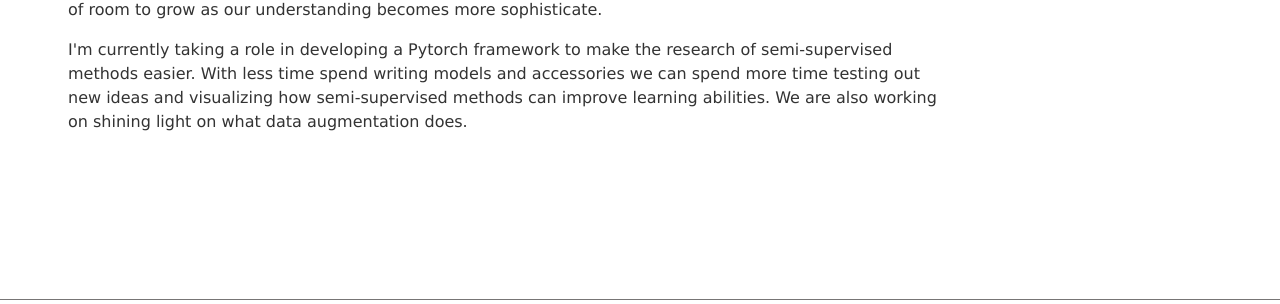
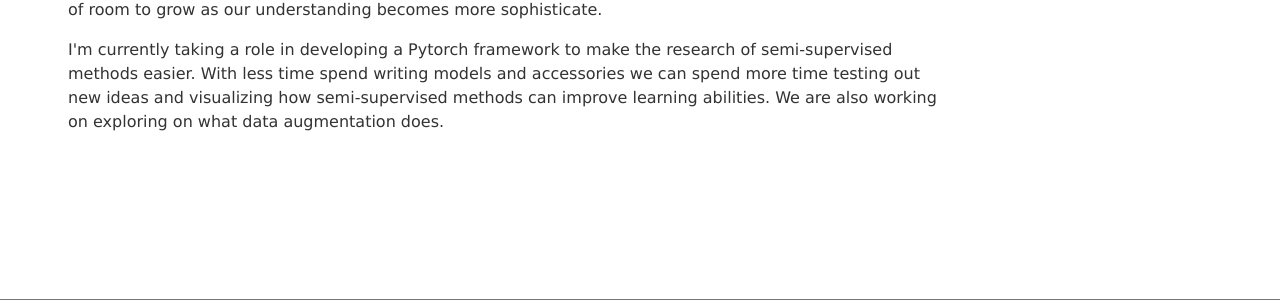
Before and after one commit to nmarzz/nmarzz.github.io, a Jekyll site: the page built from about.html, in a window 1280 px wide. Shown: the part 721-1025 px from the top of the page. Built offline with Jekyll 4.4.1, drawn with Linux system fonts in a browser that asks for light colours.

Commit message:
about updates

```diff
--- a/about.html
+++ b/about.html
@@ -36,5 +36,5 @@ grow as our understanding becomes more sophisticate.</p>
 
 <p>
 I'm currently taking a role in developing a Pytorch framework to make the research of semi-supervised methods easier. With less time spend writing models and accessories
-we can spend more time testing out new ideas and visualizing how semi-supervised methods can improve learning abilities. We are also working on shining light on what
+we can spend more time testing out new ideas and visualizing how semi-supervised methods can improve learning abilities. We are also working on exploring on what
 data augmentation does.</p>
```
